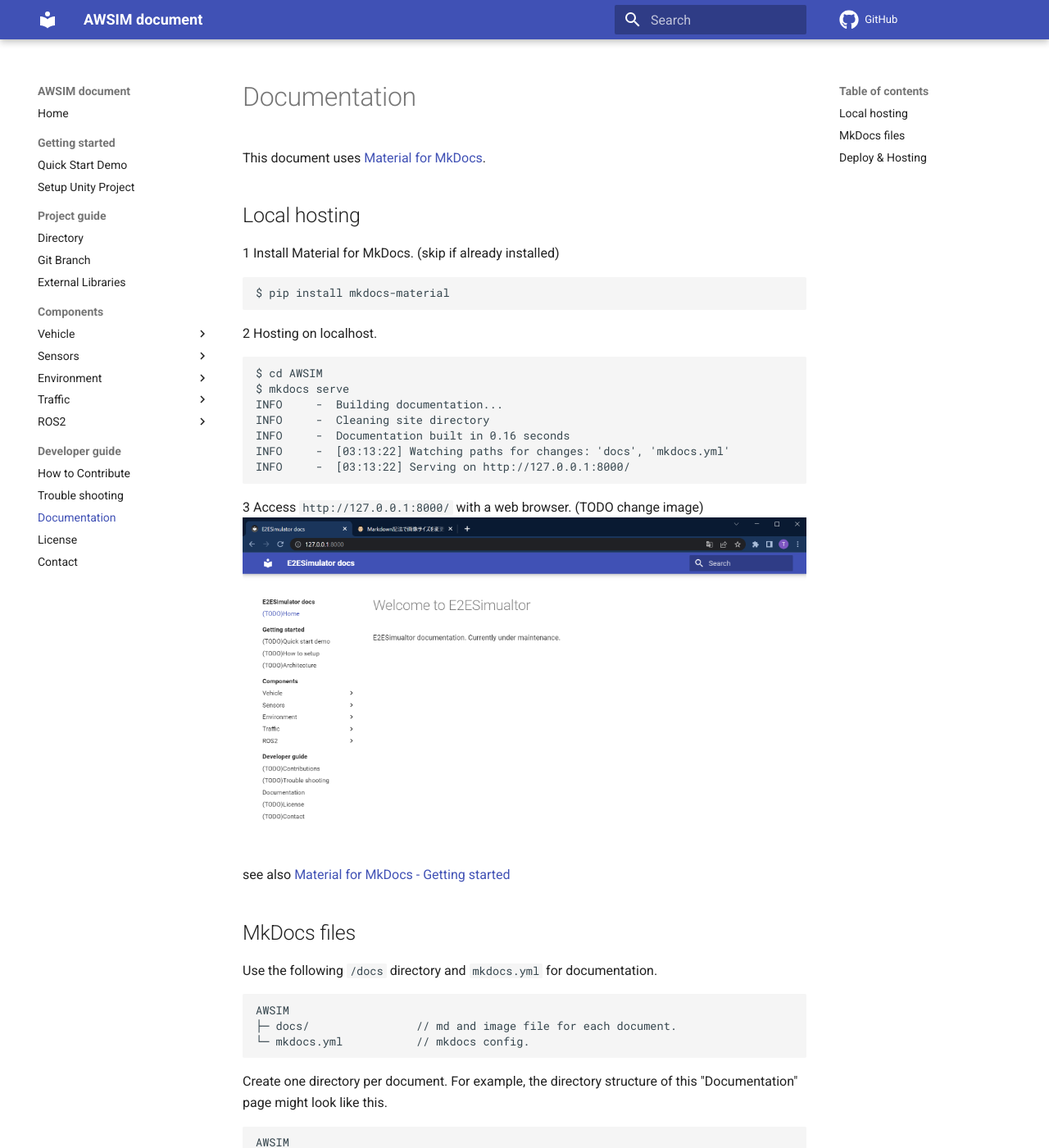
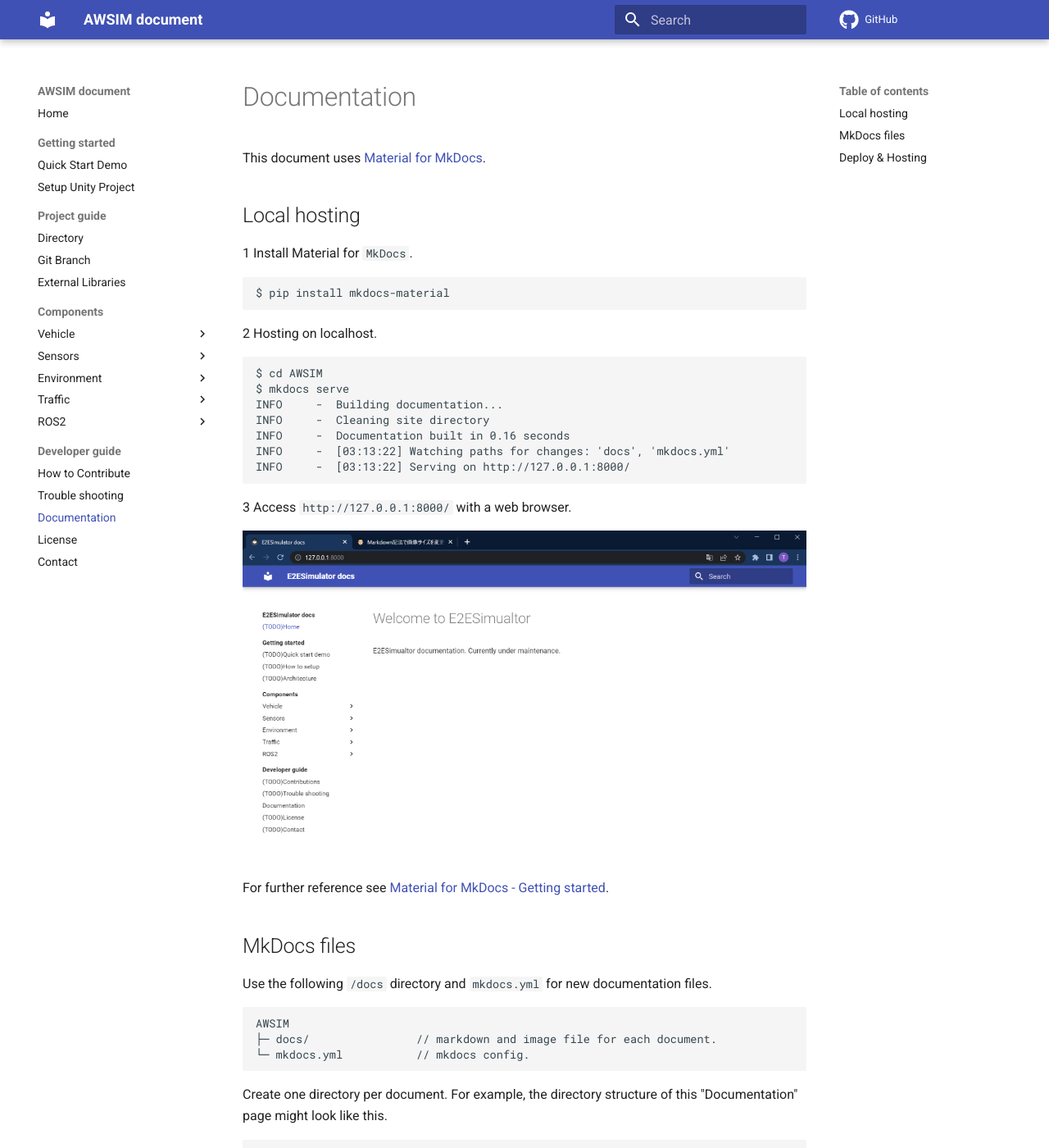
Before and after one commit to OptiVerse-Technology-Ltd/AWSIM, an MkDocs documentation site: the page built from docs/DeveloperGuide/Documentation/index.md, in a window 1280 px wide and 1400 px high. Shown: the whole window at 82% size. Built offline with MkDocs 1.6.1 and Material for MkDocs 9.7.7, drawn with Linux system fonts in a browser that asks for light colours; comment, search, counter and statistics services are not loaded.

Commit message:
Refine Documentation file

````diff
--- a/docs/DeveloperGuide/Documentation/index.md
+++ b/docs/DeveloperGuide/Documentation/index.md
@@ -3,7 +3,7 @@ This document uses [Material for MkDocs](https://squidfunk.github.io/mkdocs-mate
 
 ## Local hosting
 
-1 Install Material for MkDocs. (skip if already installed)
+1 Install Material for `MkDocs`.
 ```
 $ pip install mkdocs-material
 ```
@@ -17,16 +17,19 @@ INFO     -  Documentation built in 0.16 seconds
 INFO     -  [03:13:22] Watching paths for changes: 'docs', 'mkdocs.yml'
 INFO     -  [03:13:22] Serving on http://127.0.0.1:8000/
 ```
-3 Access `http://127.0.0.1:8000/` with a web browser. (TODO change image)
+
+
+3 Access `http://127.0.0.1:8000/` with a web browser.
+<!-- (TODO change image) -->
 ![](image_0.png)
 
-see also [Material for MkDocs - Getting started](https://squidfunk.github.io/mkdocs-material/getting-started/)
+For further reference see [Material for MkDocs - Getting started](https://squidfunk.github.io/mkdocs-material/getting-started/).
 
 ## MkDocs files
-Use the following `/docs` directory and `mkdocs.yml` for documentation.
+Use the following `/docs` directory and `mkdocs.yml` for new documentation files.
 ```
 AWSIM
-├─ docs/                // md and image file for each document.
+├─ docs/                // markdown and image file for each document.
 └─ mkdocs.yml           // mkdocs config.
 ```
 Create one directory per document. For example, the directory structure of this "Documentation" page might look like this.
````
